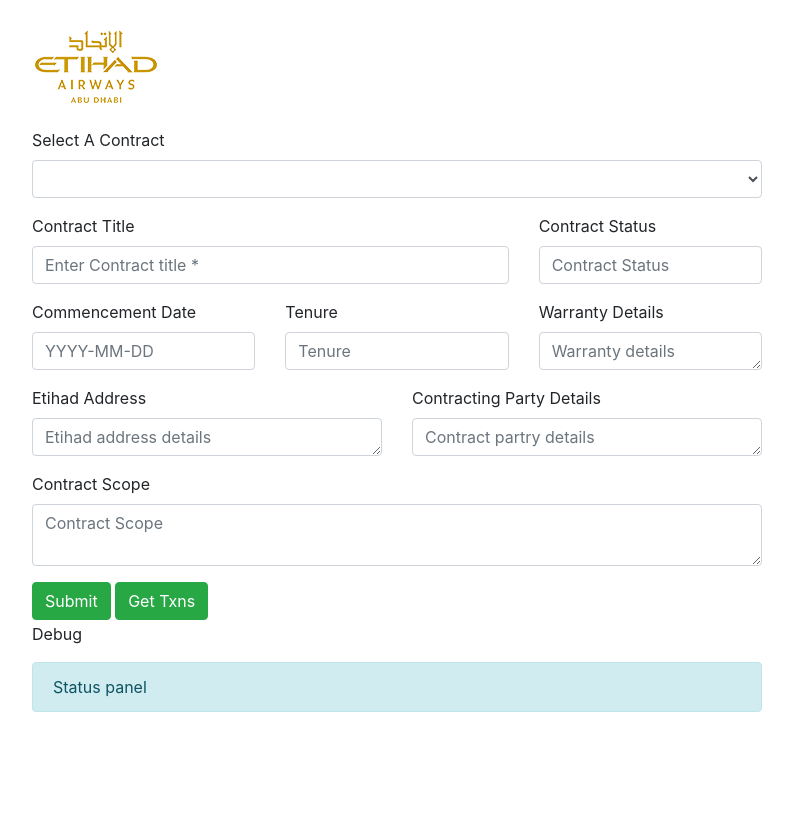
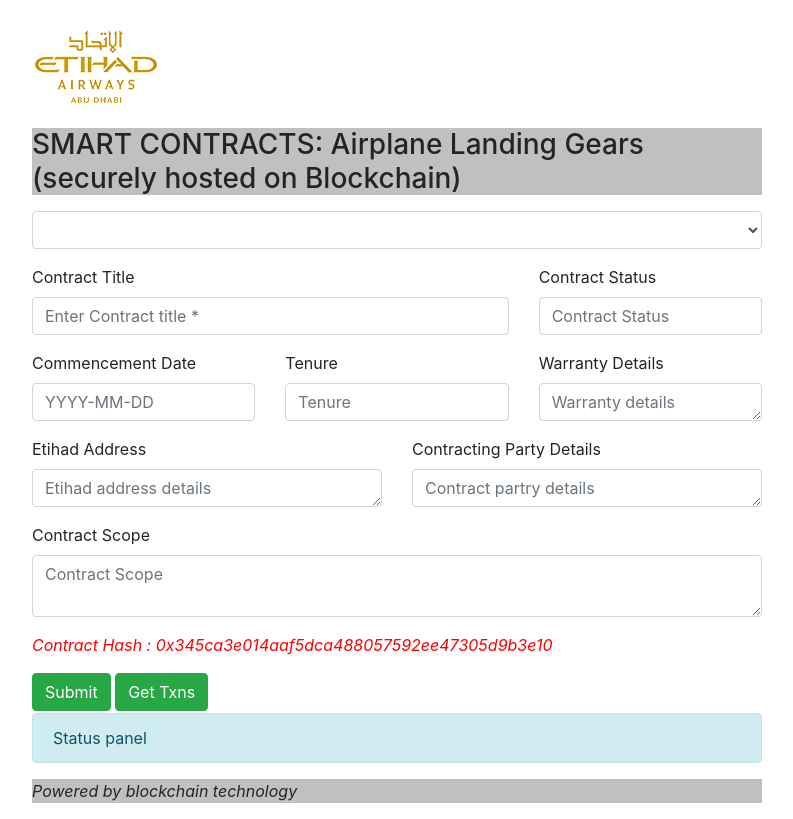
Before and after one commit to bangloreboys/lgc, a website: page public/index.html in a window 1280 px wide. Shown: the whole page, without its empty margins (53-846 px from the left). Drawn offline with nearby package versions, Linux system fonts and the light colour scheme; no server answers.

Commit message:
cosmetic changes

```diff
--- a/public/index.html
+++ b/public/index.html
@@ -182,7 +182,7 @@
 						<div class="row">
 							<div class="col-md-12">
 								<div class="form-group">
-									<label for="lbltitle">Select A Contract</label>
+									<label for="lbltitle"><h3 style="background-color:silver;" style="color:rgb(30, 83, 255);">SMART CONTRACTS: Airplane Landing Gears (securely hosted on Blockchain)</h3></label>
 									<select id="selcontract" class="form-control" name="selcontract"></select>
 								</div>
 							</div>
@@ -257,6 +257,10 @@
 							</div>
 						</div>
 
+
+						<p style="color:red;"><i>Contract Hash : 0x345ca3e014aaf5dca488057592ee47305d9b3e10</i></p>
+
+
 						<div class="row">
 							<div class="col-md-12">
 
@@ -281,7 +285,7 @@
 						</div>
 
 
-						<p>Debug</p>
+
 
 						<div class="row">
 							<div class="col-md-12">
@@ -291,7 +295,7 @@
 							</div>
 						</div>
 
-
+						<p style="background-color:silver;"><i>  Powered by blockchain technology</i></p>
 
 
 
```
